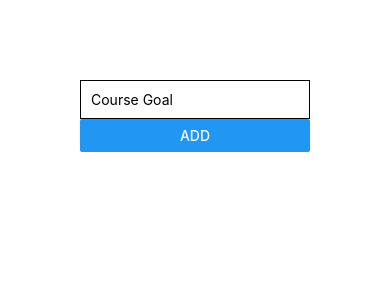
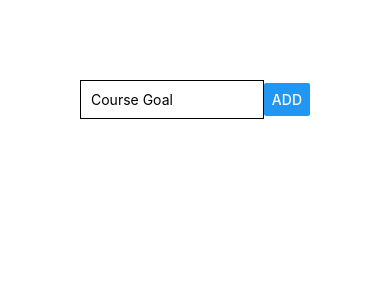
Before and after one commit to AndreyKonovalenko/rn-goals-examle, a React Native app: screen / in a window 390 px wide. Shown: the top 300 px of the page. Built offline with nearby package versions, Linux system fonts and the light colour scheme.

Commit message:
testing inline styling concept

```diff
--- a/App.js
+++ b/App.js
@@ -4,13 +4,22 @@
 export default function App() {
   return (
     <View style={{ padding: 80 }}>
-      <View>
+      <View
+        style={{
+          flexDirection: 'row',
+          justifyContent: 'space-between',
+          alignItems: 'center'
+        }}
+      >
         <TextInput
           placeholder='Course Goal'
-          style={{ borderColor: 'black', borderWidth: 1, padding: 10 }}
+          style={{
+            borderColor: 'black',
+            borderWidth: 1,
+            padding: 10,
+            width: '80%'
+          }}
         />
-      </View>
-      <View>
         <Button title='Add' />
       </View>
     </View>
```
